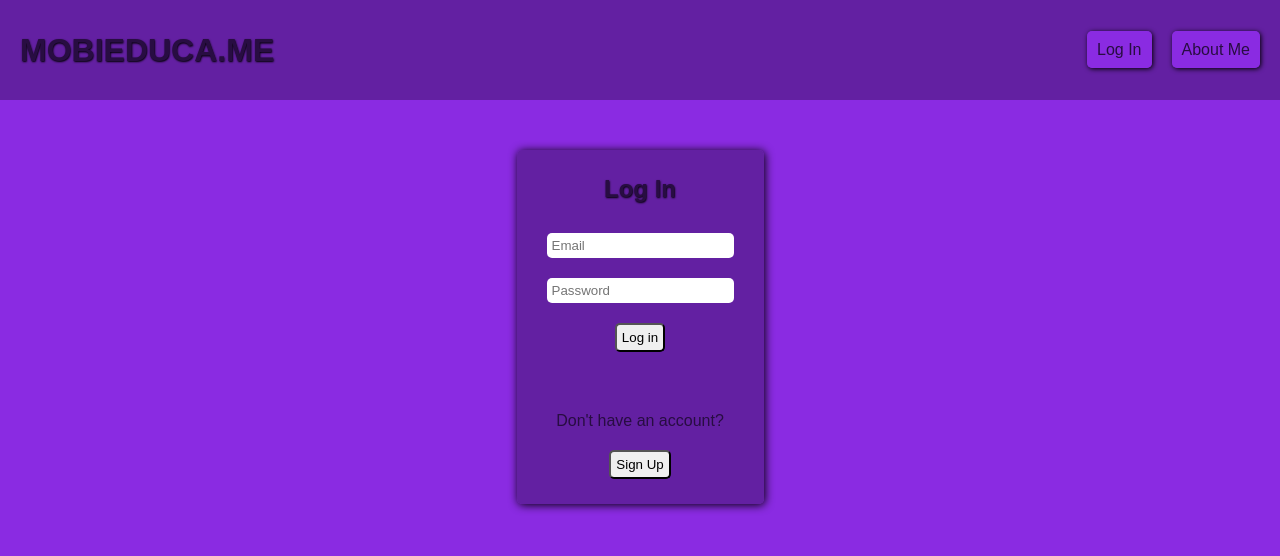
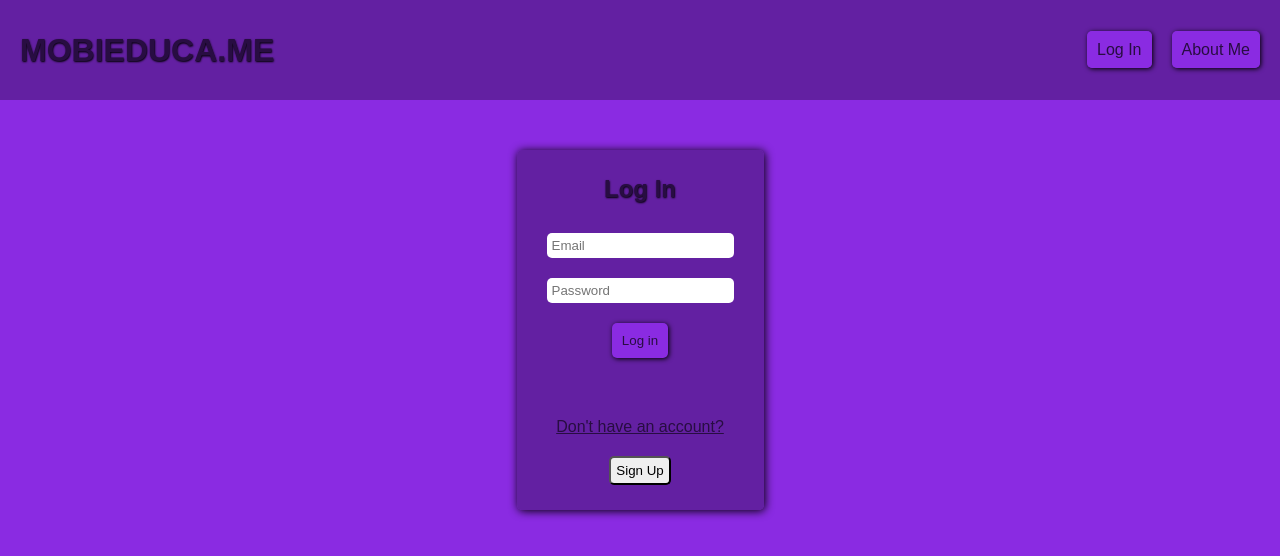
Before and after one commit to rodrigocdpadua/mobieduca, a React (Create React App) app: page / in a window 1280 px wide. Shown: the top 556 px of the page. Built offline with nearby package versions, Linux system fonts and the light colour scheme.

Commit message:
adjusting styles

```diff
--- a/src/components/header/index.js
+++ b/src/components/header/index.js
@@ -20,7 +20,7 @@ const Header = () => {
                     <Link to='/list-schools'>List Schools</Link>
                     <Link to='/add-schools'>Add Schools</Link>
                     <Link to='/about-me'>About Me</Link>
-                    <Link to='/' onClick={handleLogout}>Log Out</Link>
+                    <Link id='logout' to='/' onClick={handleLogout}>Log Out</Link>
                 </nav>
                 :
                 <nav className='nav'>
--- a/src/components/header/styles.css
+++ b/src/components/header/styles.css
@@ -4,6 +4,9 @@
     align-items: center;
     height: 100px;
     background-color: #511b83ab;
+}
+.nav{
+    white-space: nowrap;
 }
 .header h1{
     margin: 20px;
@@ -23,3 +26,9 @@
     color: #43166d;
     background-color: #9a2ffd;
 }
+#logout{
+    background-color: #e22b2b;
+}
+#logout:hover{
+    background-color: #fd2f2f;
+}
--- a/src/pages/connection/login.js
+++ b/src/pages/connection/login.js
@@ -71,7 +71,7 @@ const LogIn = () => {
                     placeholder='Password'
                     onChange={handleChangePassword}
                 />
-                <button type='submit'>Log in</button>
+                <button className='button-submit' type='submit'>Log in</button>
             </form>
             {loading && <Loading  />}
         </>
--- a/src/pages/connection/signup.js
+++ b/src/pages/connection/signup.js
@@ -82,7 +82,7 @@ const SignUp = () => {
                     required
                     onChange={handleChangePassword}
                 />
-                <button type='submit'>Sign Up</button>
+                <button className='button-submit' type='submit'>Sign Up</button>
             </form>
             {loading && <Loading  />}
         </>
--- a/src/pages/connection/styles.css
+++ b/src/pages/connection/styles.css
@@ -21,11 +21,13 @@
 }
 .connection-card label{
     margin-bottom: 20px;
+    text-decoration: underline;
     color: #280d42;
 }
 .connection-card button{
     padding: 5px;
     border-radius: 5px;
+    cursor: pointer;
 }
 
 .login-form, .signup-form{
@@ -43,3 +45,16 @@
     border: none;
     border-radius: 5px;
 }
+
+.connection-card .button-submit{
+    padding: 10px;
+    border: none;
+    color: #280d42;
+    background-color: #8a2be2;
+    text-decoration: none;
+    box-shadow: 1px 1px 5px #000000;
+}
+.button-submit:hover{
+    color: #43166d;
+    background-color: #9a2ffd;
+}
```
